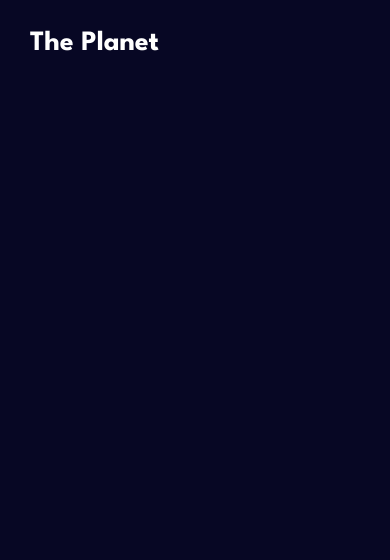
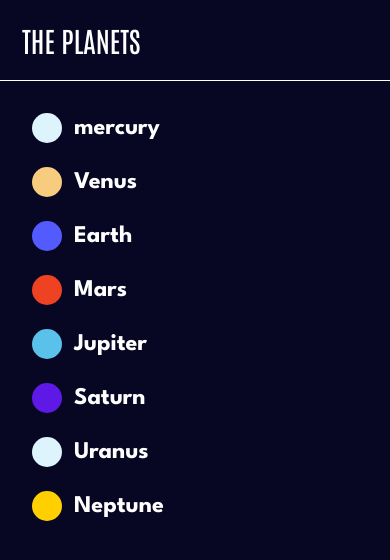
Before and after one commit to RHsanto/Planet_App, a React Native app: screen /Home in a window 390 px wide. Shown: the top 560 px of the page. Built offline with nearby package versions, Linux system fonts and the light colour scheme.

Commit message:
add planet header

```diff
--- a/src/components/Text/planet.header.js
+++ b/src/components/Text/planet.header.js
@@ -2,17 +2,20 @@ import { View, SafeAreaView, StyleSheet} from "react-native";
 import React from "react";
 import Text from "./text";
 import { spacing } from "../../theme/spacing";
+import { colors } from "../../theme/colors";
 
 export default function PlanetHeader(){
   return (
     <View style={styles.container}>
-      <Text preset="h2">The Planet</Text>
+      <Text preset="h2">THE PLANETS</Text>
    </View>
   )
 }
 
 const styles= StyleSheet.create({
 container:{
-  padding:spacing[10]
+  padding:spacing[8],
+  borderBottomWidth:0.3,
+  borderColor:colors.white,
 }
 })
--- a/src/components/Text/text.presets.js
+++ b/src/components/Text/text.presets.js
@@ -14,7 +14,7 @@ const BASE_BOLD = {
 }
 
 const BOLD = {
-  fontFamily:typography.primaryBold,
+  fontFamily:typography.primary,
   color:colors.white
 }
 
--- a/src/data/planet.data.js
+++ b/src/data/planet.data.js
@@ -11,53 +11,74 @@ export const PLANET_LIST = [
    wikiLink: "https://en.wikipedia.org/wiki/Mercury"
   } ,
   {
-   name: "mercury",
+   name: "Venus",
+   color: "#F7CC7F",
+   description:"Venus is the smallest planet in the Solar System and the closest to the Sun. Its orbit around the Sun takes 87.97 Earth days, the shortest of all the Sun's planets. Mercury is one of four terrestrial planets in the Solar System, and is a rocky body like Earth.",
+   rotationTime: 243,
+   revolutionTime: "224.7 days",
+   radius: 6051.8,
+   avgTemp: "471°c",
+   wikiLink: "https://en.wikipedia.org/wiki/Venus"
+  } ,
+  {
+   name: "Earth",
+   color: "#545BFE",
+   description:"Earth is the smallest planet in the Solar System and the closest to the Sun. Its orbit around the Sun takes 87.97 Earth days, the shortest of all the Sun's planets. Mercury is one of four terrestrial planets in the Solar System, and is a rocky body like Earth.",
+   rotationTime: 0.99,
+   revolutionTime: "365.26 days",
+   radius: 6371,
+   avgTemp: "16°c",
+   wikiLink: "https://en.wikipedia.org/wiki/Earth"
+  } ,
+  {
+   name: "Mars",
+   color: "#EE4223",
+   description:"Mars is the smallest planet in the Solar System and the closest to the Sun. Its orbit around the Sun takes 87.97 Earth days, the shortest of all the Sun's planets. Mercury is one of four terrestrial planets in the Solar System, and is a rocky body like Earth.",
+   rotationTime: 1.03,
+   revolutionTime: "1.88 years",
+   radius: 3389.5,
+   avgTemp: "-28°c",
+   wikiLink: "https://en.wikipedia.org/wiki/Mars"
+  } ,
+  {
+   name: "Jupiter",
+   color: "#59C1EA",
+   description:"Jupiter is the smallest planet in the Solar System and the closest to the Sun. Its orbit around the Sun takes 87.97 Earth days, the shortest of all the Sun's planets. Mercury is one of four terrestrial planets in the Solar System, and is a rocky body like Earth.",
+   rotationTime: 9.93,
+   revolutionTime: "11.86 years",
+   radius: 69911,
+   avgTemp: "-108°c",
+   wikiLink: "https://en.wikipedia.org/wiki/Jupiter"
+  } ,
+  {
+   name: "Saturn",
+   color: "#5F19E6",
+   description:"Mercury is the smallest planet in the Solar System and the closest to the Sun. Its orbit around the Sun takes 87.97 Earth days, the shortest of all the Sun's planets. Mercury is one of four terrestrial planets in the Solar System, and is a rocky body like Earth.",
+   rotationTime: 58.6,
+   revolutionTime: "87.97 days",
+   radius: 2439.7,
+   avgTemp: "430°c",
+   wikiLink: "https://en.wikipedia.org/wiki/Saturn"
+  } ,
+  {
+   name: "Uranus",
    color: "#DEF4FC",
    description:"Mercury is the smallest planet in the Solar System and the closest to the Sun. Its orbit around the Sun takes 87.97 Earth days, the shortest of all the Sun's planets. Mercury is one of four terrestrial planets in the Solar System, and is a rocky body like Earth.",
    rotationTime: 58.6,
    revolutionTime: "87.97 days",
    radius: 2439.7,
    avgTemp: "430°c",
-   wikiLink: "https://en.wikipedia.org/wiki/Mercury"
+   wikiLink: "https://en.wikipedia.org/wiki/Uranus"
   } ,
+
   {
-   name: "mercury",
-   color: "#DEF4FC",
+   name: "Neptune",
+   color: "#FFCF00",
    description:"Mercury is the smallest planet in the Solar System and the closest to the Sun. Its orbit around the Sun takes 87.97 Earth days, the shortest of all the Sun's planets. Mercury is one of four terrestrial planets in the Solar System, and is a rocky body like Earth.",
    rotationTime: 58.6,
    revolutionTime: "87.97 days",
    radius: 2439.7,
    avgTemp: "430°c",
-   wikiLink: "https://en.wikipedia.org/wiki/Mercury"
-  } ,
-  {
-   name: "mercury",
-   color: "#DEF4FC",
-   description:"Mercury is the smallest planet in the Solar System and the closest to the Sun. Its orbit around the Sun takes 87.97 Earth days, the shortest of all the Sun's planets. Mercury is one of four terrestrial planets in the Solar System, and is a rocky body like Earth.",
-   rotationTime: 58.6,
-   revolutionTime: "87.97 days",
-   radius: 2439.7,
-   avgTemp: "430°c",
-   wikiLink: "https://en.wikipedia.org/wiki/Mercury"
-  } ,
-  {
-   name: "mercury",
-   color: "#DEF4FC",
-   description:"Mercury is the smallest planet in the Solar System and the closest to the Sun. Its orbit around the Sun takes 87.97 Earth days, the shortest of all the Sun's planets. Mercury is one of four terrestrial planets in the Solar System, and is a rocky body like Earth.",
-   rotationTime: 58.6,
-   revolutionTime: "87.97 days",
-   radius: 2439.7,
-   avgTemp: "430°c",
-   wikiLink: "https://en.wikipedia.org/wiki/Mercury"
-  } ,
-  {
-   name: "mercury",
-   color: "#DEF4FC",
-   description:"Mercury is the smallest planet in the Solar System and the closest to the Sun. Its orbit around the Sun takes 87.97 Earth days, the shortest of all the Sun's planets. Mercury is one of four terrestrial planets in the Solar System, and is a rocky body like Earth.",
-   rotationTime: 58.6,
-   revolutionTime: "87.97 days",
-   radius: 2439.7,
-   avgTemp: "430°c",
-   wikiLink: "https://en.wikipedia.org/wiki/Mercury"
-  } ,
+   wikiLink: "https://en.wikipedia.org/wiki/Neptune"
+  }
 ]
--- a/src/screens/home.js
+++ b/src/screens/home.js
@@ -1,14 +1,53 @@
-import { View, SafeAreaView} from "react-native";
+import { View, SafeAreaView, StyleSheet, FlatList} from "react-native";
 import React from "react";
 import Text from "../components/text/text";
 import { colors } from "../theme/colors";
 import PlanetHeader from "../components/text/planet.header";
+import { PLANET_LIST } from "../data/planet.data";
+import { spacing } from "../theme/spacing";
 
 
 export default function Home(){
   return (
-   <SafeAreaView style={{flex:1,backgroundColor:colors.black}}>
+   <SafeAreaView style={styles.container}>
    <PlanetHeader/>
+   <FlatList
+   contentContainerStyle={styles.lists}
+   data={PLANET_LIST}
+   keyExtractor={(item)=>item.name}
+   renderItem={({item,index})=>{
+    const {name, color}= item
+      return (
+        <View style={styles.item}>
+          <View style={[styles.circle, {backgroundColor:color}]}></View>
+          <Text preset="h3" style={styles.itemName}>{name}</Text>
+        </View>
+      )
+   }}
+   />
    </SafeAreaView>
   )
 }
+
+const styles = StyleSheet.create({
+  container:{
+    flex:1,
+    backgroundColor:colors.black
+  },
+  item:{
+    flexDirection:'row',
+    alignItems:'center'
+  },
+  itemName:{
+
+  },
+  circle:{
+    width:30,
+    height: 30,
+    borderRadius:15,
+    margin:spacing[5]
+  },
+  lists:{
+    padding:spacing[7]
+  }
+})
```
